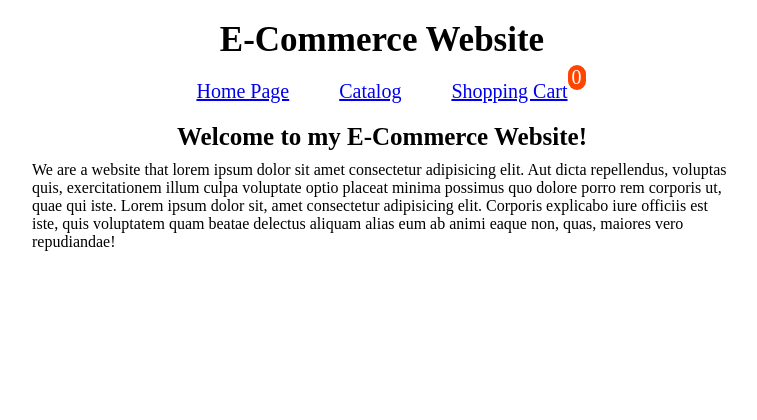
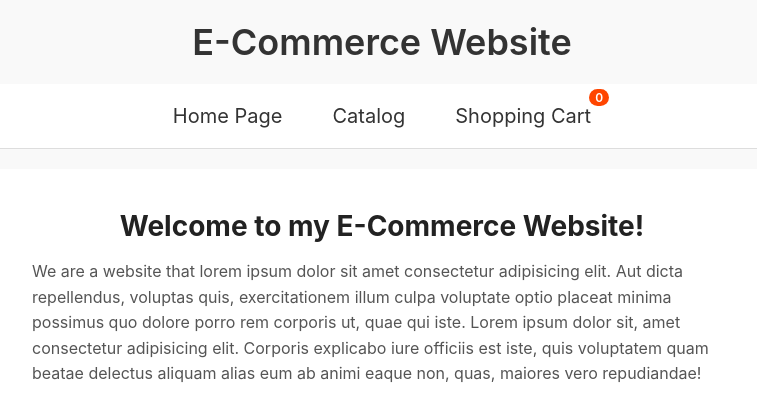
Before and after one commit to AltayHodo/odin-shopping-cart, a React (Vite) app: page / in a window 1280 px wide. Shown: the top 420 px of the page, without its empty margins (258-1015 px from the left). Built offline with nearby package versions, Linux system fonts and the light colour scheme; no server answers.

Commit message:
Finalize styles for each component

```diff
--- a/src/Styles/App.css
+++ b/src/Styles/App.css
@@ -1,11 +1,19 @@
-*{
+* {
   box-sizing: border-box;
   padding: 0;
   margin: 0;
 }
 
-h1{
-  margin-top: 20px;
+body {
+  font-family: 'Inter', 'Roboto', sans-serif;
+  background-color: #f9f9f9;
+  color: #333;
+}
+
+h1 {
+  margin: 20px 0;
   text-align: center;
-  font-size: 35px;
+  font-size: 36px;
+  font-weight: 600;
+  color: #333;
 }
--- a/src/Styles/Catalog.module.css
+++ b/src/Styles/Catalog.module.css
@@ -1,7 +1,9 @@
-.catalog{
-  padding: 0 50px;
+.catalog {
+  padding: 20px 50px;
   display: grid;
-  grid-template-columns: repeat(auto-fit, 300px);
+  grid-template-columns: repeat(auto-fill, minmax(250px, 1fr));
   grid-gap: 40px;
-  justify-content: center;
+  justify-items: center;
+  margin: 0 auto;
+  max-width: 1200px;
 }
--- a/src/Styles/HomePage.module.css
+++ b/src/Styles/HomePage.module.css
@@ -1,16 +1,25 @@
-.homepage{
+.homepage {
   display: flex;
   flex-direction: column;
   align-items: center;
+  padding: 40px 20px;
+  background-color: #ffffff;
+  border-radius: 8px;
+  margin: 20px auto;
+  max-width: 900px;
 }
 
-.title{
+.title {
   font-weight: bold;
-  font-size: 25px;
-  margin-bottom: 10px;
+  font-size: 28px;
+  margin-bottom: 16px;
+  color: #222;
+  text-align: center;
 }
 
-.description{
+.description {
   font-size: 16px;
   max-width: 700px;
+  line-height: 1.6;
+  color: #555;
 }
--- a/src/Styles/Item.module.css
+++ b/src/Styles/Item.module.css
@@ -1,18 +1,30 @@
-.item{
-  border: 1px solid;
+.item {
+  border: 1px solid #ddd;
+  border-radius: 8px;
   display: flex;
   flex-direction: column;
   align-items: center;
   text-align: center;
-  padding: 10px;
+  padding: 16px;
+  background-color: #fff;
+  transition: box-shadow 0.2s ease, transform 0.2s ease;
+  cursor: pointer;
 }
 
-.title{
-  font-weight: bold;
+.item:hover {
+  box-shadow: 0 4px 10px rgba(0, 0, 0, 0.06);
+  transform: translateY(-2px);
+}
+
+.title {
+  font-weight: 600;
   margin-bottom: 10px;
   margin-top: 10px;
+  font-size: 18px;
+  color: #333;
 }
 
-.image{
+.image {
   width: 150px;
+  margin-bottom: 12px;
 }
--- a/src/Styles/ItemFull.module.css
+++ b/src/Styles/ItemFull.module.css
@@ -2,21 +2,51 @@
   display: flex;
   justify-content: center;
   padding: 20px;
+  gap: 30px;
+  max-width: 1000px;
+  margin: 0 auto;
+}
+
+.image {
+  width: 300px;
+  object-fit: contain;
+}
+
+.right {
+  display: flex;
+  flex-direction: column;
+  gap: 10px;
+  align-items: flex-start;
+  padding: 10px 20px;
+  background-color: #fff;
+  border-radius: 8px;
+  border: 1px solid #ddd;
 }
 
 .title {
-  font-weight: bold;
-  font-size: 25px;
+  font-weight: 600;
+  font-size: 24px;
+  margin-bottom: 8px;
 }
 
-.right{
-  display: flex;
-  flex-direction: column;
-  align-items: center;
-  gap: 10px;
+input[type="number"] {
+  width: 60px;
+  padding: 4px;
+  font-size: 16px;
+  margin-right: 10px;
 }
 
+button {
+  padding: 8px 16px;
+  background-color: #ff6347;
+  color: #fff;
+  border: none;
+  border-radius: 4px;
+  cursor: pointer;
+  font-size: 16px;
+  transition: background-color 0.2s ease;
+}
 
-.image {
-  width: 250px;
+button:hover {
+  background-color: #ff8569;
 }
--- a/src/Styles/Navbar.module.css
+++ b/src/Styles/Navbar.module.css
@@ -1,24 +1,38 @@
-.navbar{
+.navbar {
   display: flex;
   justify-content: center;
   gap: 50px;
   padding: 20px;
+  background-color: #ffffff;
+  border-bottom: 1px solid #ddd;
+  margin-bottom: 10px;
+  position: sticky;
+  top: 0;
+  z-index: 1000;
 }
 
-.link, .shoppingLink{
+.link,
+.shoppingLink {
   font-size: 20px;
+  text-decoration: none;
+  color: #333;
+  position: relative;
+  transition: color 0.2s ease;
 }
 
-.shoppingLink{
-  position: relative;
+.link:hover,
+.shoppingLink:hover {
+  color: #ff6347;
 }
 
-.number{
+.number {
   position: absolute;
   color: white;
   background-color: orangered;
   top: -15px;
   right: -18px;
-  padding: 1px 4px;
+  padding: 1px 6px;
   border-radius: 10px;
+  font-size: 12px;
+  font-weight: 600;
 }
--- a/src/Styles/ShoppingCart.module.css
+++ b/src/Styles/ShoppingCart.module.css
@@ -1,32 +1,44 @@
-.cartContainer{
+.cartContainer {
   display: flex;
   justify-content: center;
+  padding: 20px;
 }
 
-.cart{
+.cart {
   display: flex;
   flex-direction: column;
   align-items: flex-start;
   gap: 30px;
+  max-width: 800px;
+  width: 100%;
 }
 
-.cartItem{
+.cartItem {
   display: flex;
   align-items: center;
-  gap: 30px;
+  gap: 20px;
+  width: 100%;
+  background-color: #fff;
+  border-radius: 8px;
+  border: 1px solid #ddd;
+  padding: 16px;
+}
+
+.cartItem img {
+  width: 80px;
 }
 
 .cartItem > div {
   display: flex;
   flex-direction: column;
-  gap: 3px;
+  gap: 4px;
+  font-size: 16px;
+  color: #333;
 }
 
-.image{
-  width: 120px;
-}
-
-.total{
+.total {
   font-weight: bold;
   font-size: 20px;
+  margin-top: 10px;
+  align-self: flex-end;
 }
```
